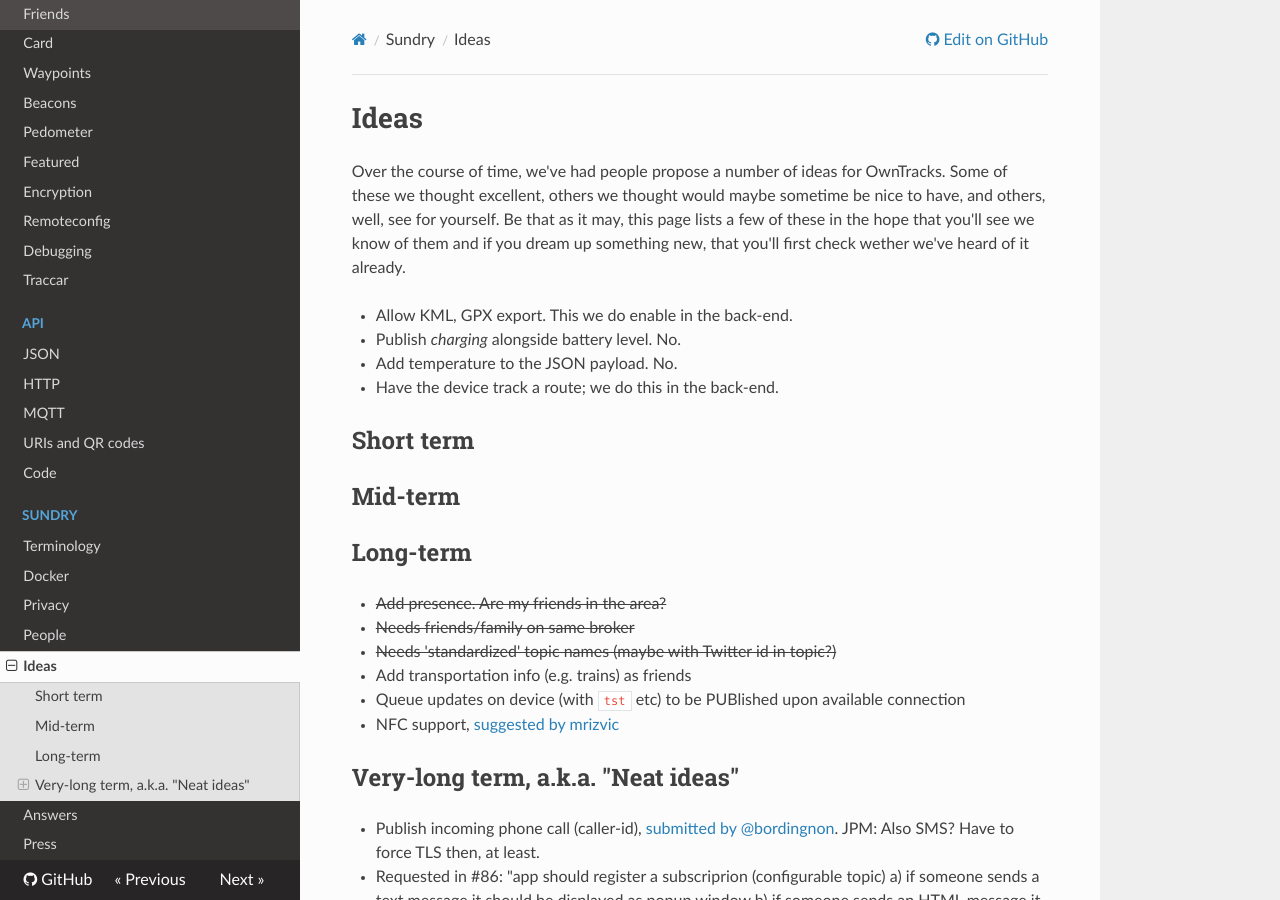
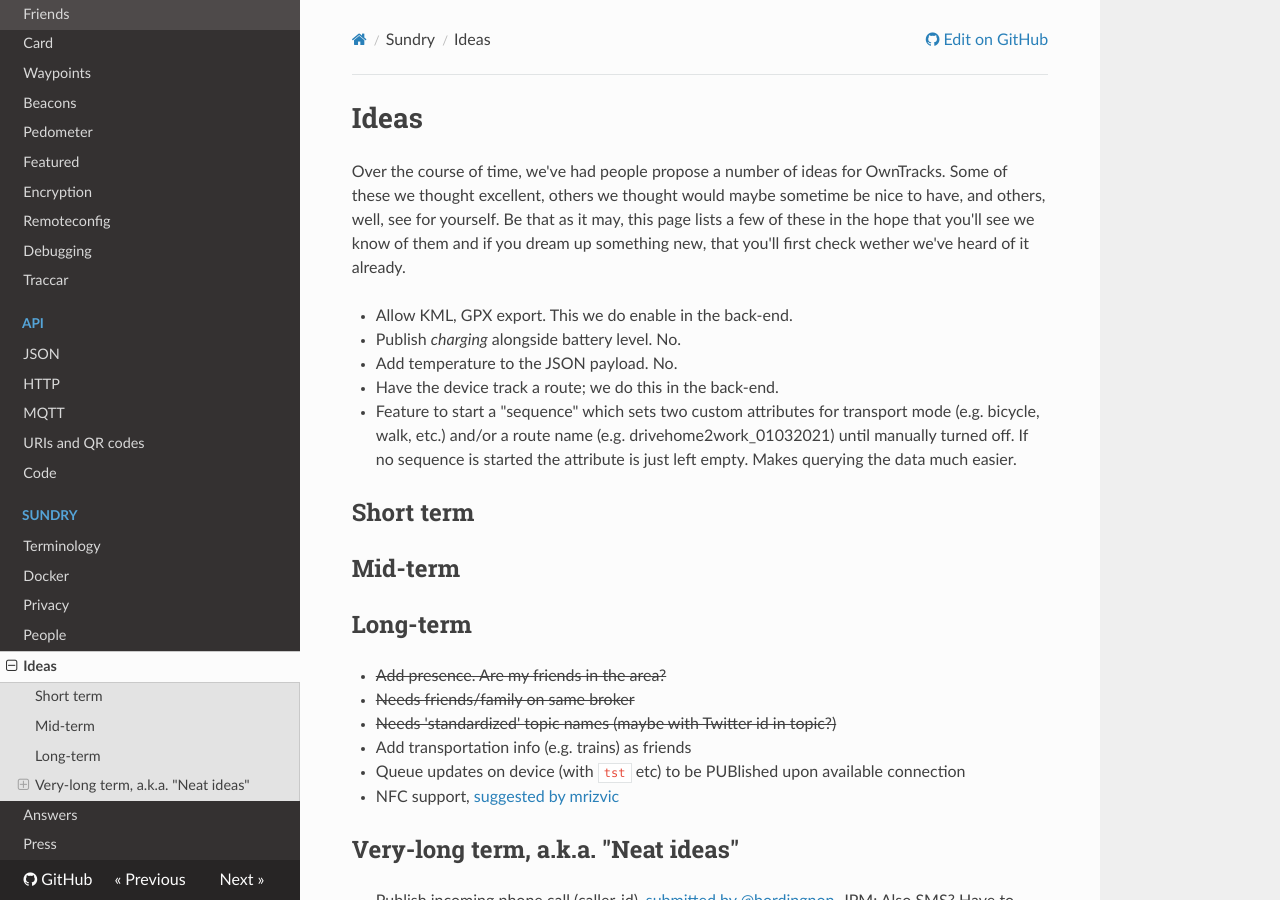
Before and after one commit to owntracks/booklet, an MkDocs documentation site: the page built from docs/ideas.md, in a window 1280 px wide and 900 px high. Built offline with MkDocs 1.6.1, drawn with Linux system fonts in a browser that asks for light colours; nearby versions of some CDN libraries; old or Windows-style settings are respelled for this version of MkDocs.

Commit message:
Update ideas.md

```diff
--- a/docs/ideas.md
+++ b/docs/ideas.md
@@ -6,7 +6,7 @@ Over the course of time, we've had people propose a number of ideas for OwnTrack
 * Publish _charging_ alongside battery level. No.
 * Add temperature to the JSON payload. No.
 * Have the device track a route; we do this in the back-end.
-
+* Feature to start a "sequence" which sets two custom attributes for transport mode (e.g. bicycle, walk, etc.) and/or a route name (e.g. drivehome2work_01032021) until manually turned off. If no sequence is started the attribute is just left empty. Makes querying the data much easier.
 
 ## Short term
 
```
